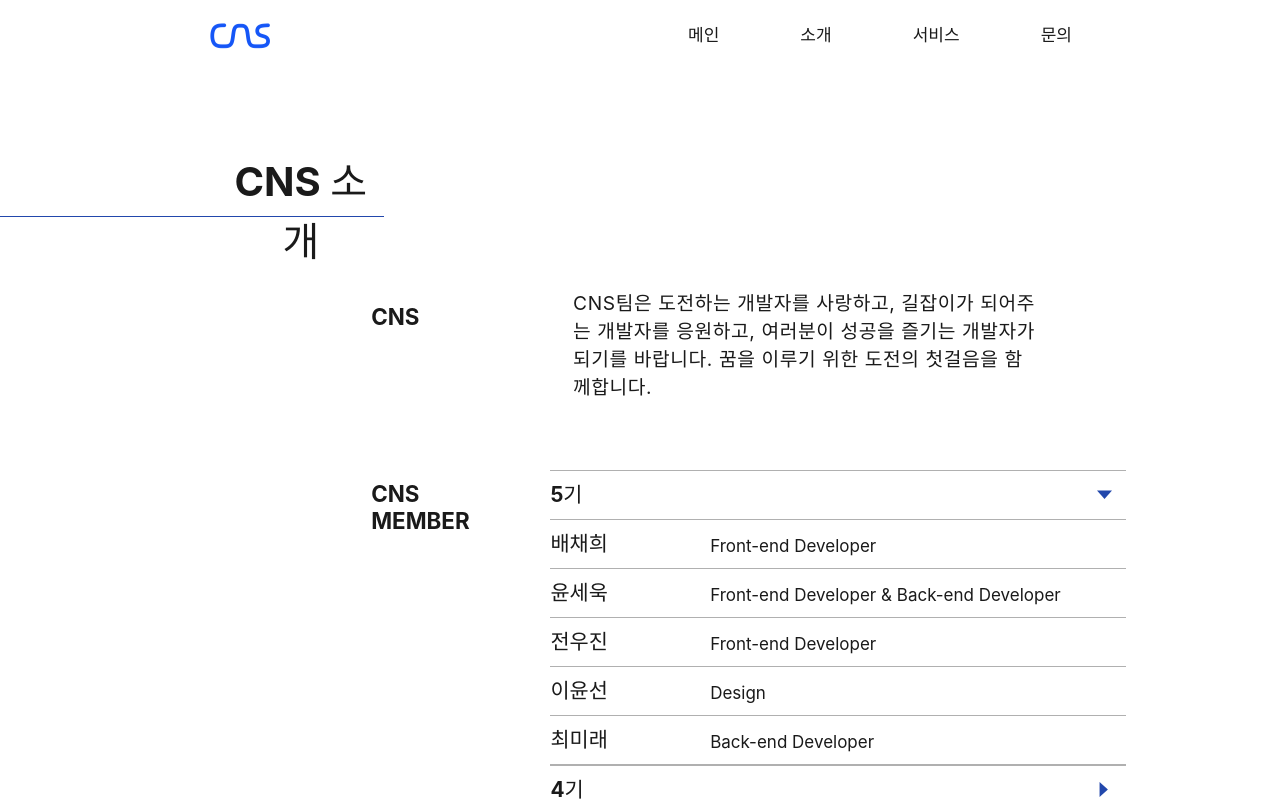
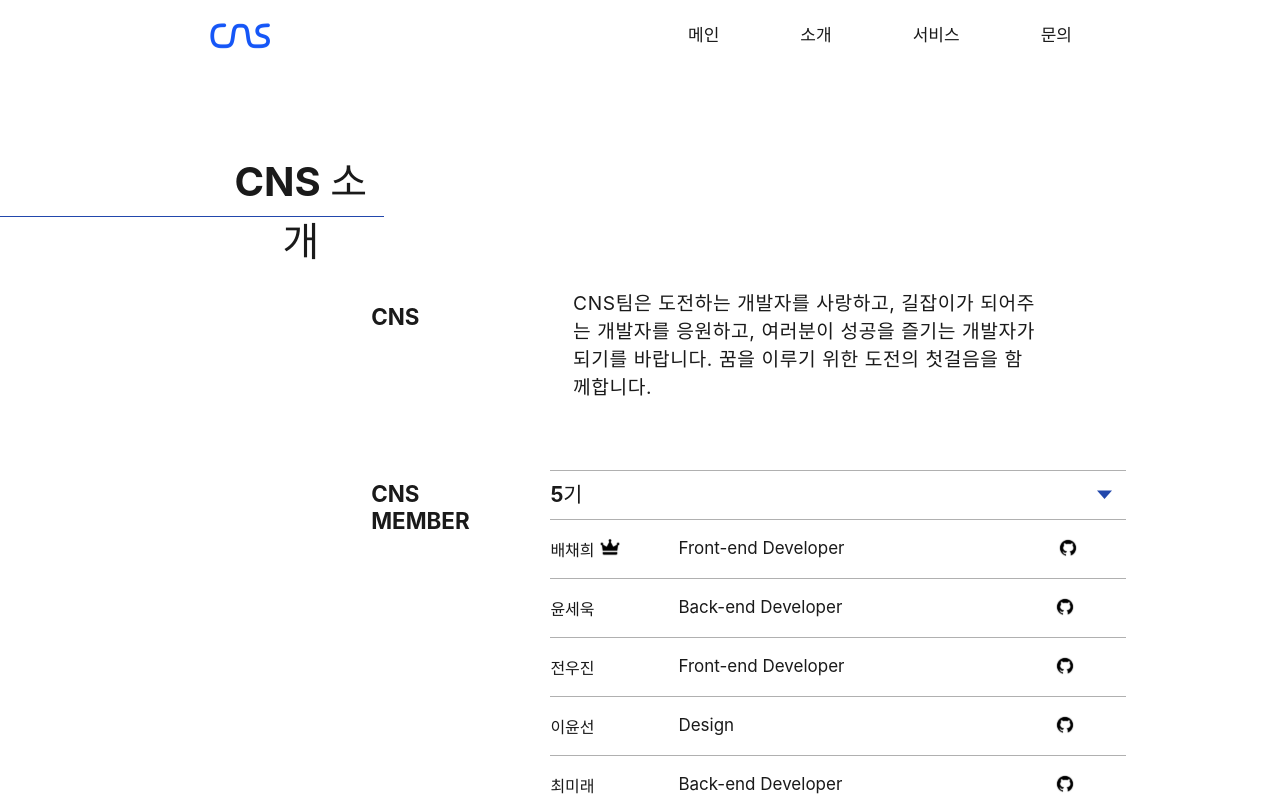
Before and after one commit to CNSintroduce/MOTDA, a React (Vite) app: page /introduction in a window 1280 px wide. Both pictures are taken after a click on the icon 1104 px from the left and 494 px from the top of the page. Shown: the top 800 px of the page. Built offline with nearby package versions, Linux system fonts and the light colour scheme.

Commit message:
:zap: :: 깃허브 링크 추가, 부장 표시 추가, 그 외에 디자인 일부 수정

```diff
--- a/src/pages/Introduction/Introduction.style.ts
+++ b/src/pages/Introduction/Introduction.style.ts
@@ -118,9 +118,10 @@ export const Member = styled.div`
     height: 5vh;
     color: #1a1a1a;
     padding-top: 1vh;
-    font-size: 1.3rem;
+    font-size: 1rem;
     font-family: Inter;
     margin-left: 12vw;
+    margin-top:10px;
     display:flex;
     animation: ${fadeIn} 0.3s ease-in;
     border-bottom: 0.7px solid #B0B0B0;
@@ -135,11 +136,27 @@ export const MemberPosition = styled.div`
     font-family: Inter;
     font-size: 17px;
     font-style: normal;
+    flex-direction: row;
+    position: absolute;
     font-weight: 400;
-    margin-left: 8vw;
-    padding-top: 1vh;
+    margin-left: 10vw;
     line-height: normal;
 `
+export const Leader = styled.img`
+    display: flex;
+    margin-bottom: 20px;
+    margin-left: 5px;
+`
+
 export const Image = styled.svg`
     transition: transform 0.3s;
 `
+
+export const Github = styled.img`
+    display: flex;
+    position: relative;
+    justify-content: flex-end;
+    cursor: pointer;
+    margin-left: 80%;
+    margin-bottom: 20px;
+`
--- a/src/pages/Introduction/Introduction.tsx
+++ b/src/pages/Introduction/Introduction.tsx
@@ -1,6 +1,9 @@
 import React, {useState} from "react";
 import * as S from "../Introduction/Introduction.style"
 import Header from "../../components/Header2/Header2";
+import Crown from "../../assets/img/crown.svg"
+import Github from "../../assets/img/github.svg"
+import src from "*?url";
 const Introduction = () => {
     const [isClick, setIsClick] = useState<number | null>(null);
 
@@ -42,14 +45,17 @@ const Introduction = () => {
                             {
                                 isClick === 5 &&(
                                     <S.Member>배채희
+                                        <S.Leader src={Crown}/>
                                         <S.MemberPosition>Front-end Developer</S.MemberPosition>
+                                        <S.Github src={Github} style={{marginLeft:"76.2%"}} onClick={()=>{window.open("https://github.com/whywwhy")}}/>
                                     </S.Member>
                                 )
                             }
                             {
                                 isClick === 5 &&(
                                     <S.Member>윤세욱
-                                        <S.MemberPosition>Front-end Developer & Back-end Developer</S.MemberPosition>
+                                        <S.MemberPosition>Back-end Developer</S.MemberPosition>
+                                        <S.Github src={Github} onClick={()=>{window.open("https://github.com/LimiteDiTempo")}}/>
                                     </S.Member>
                                 )
                             }
@@ -57,6 +63,7 @@ const Introduction = () => {
                                 isClick === 5 &&(
                                     <S.Member>전우진
                                         <S.MemberPosition>Front-end Developer</S.MemberPosition>
+                                        <S.Github src={Github} onClick={()=>{window.open("https://github.com/greenfrog616")}}/>
                                     </S.Member>
                                 )
                             }
@@ -64,6 +71,7 @@ const Introduction = () => {
                                 isClick === 5 &&(
                                     <S.Member>이윤선
                                         <S.MemberPosition>Design</S.MemberPosition>
+                                        <S.Github src={Github} onClick={()=>{window.open("https://github.com/yoonsun123 ")}}/>
                                     </S.Member>
                                 )
                             }
@@ -71,6 +79,7 @@ const Introduction = () => {
                                 isClick === 5 &&(
                                     <S.Member>최미래
                                         <S.MemberPosition>Back-end Developer</S.MemberPosition>
+                                        <S.Github src={Github} onClick={()=>{window.open("https://github.com/miraexhoi ")}}/>
                                     </S.Member>
                                 )
                             }
@@ -92,7 +101,9 @@ const Introduction = () => {
                             {
                                 isClick === 4 &&(
                                     <S.Member>조수현
+                                        <S.Leader src={Crown}/>
                                         <S.MemberPosition>Front-end Developer</S.MemberPosition>
+                                        <S.Github src={Github} style={{marginLeft:"76.2%"}} onClick={()=>{window.open("https://github.com/sueeeeh")}}/>
                                     </S.Member>
                                 )
                             }
@@ -100,6 +111,7 @@ const Introduction = () => {
                                 isClick === 4 &&(
                                     <S.Member>조완규
                                         <S.MemberPosition>Back-end Developer</S.MemberPosition>
+                                        <S.Github src={Github} onClick={()=>{window.open("https://github.com/pea06")}}/>
                                     </S.Member>
                                 )
                             }
@@ -107,6 +119,7 @@ const Introduction = () => {
                                 isClick === 4 &&(
                                     <S.Member>배경민
                                         <S.MemberPosition>Front-end Developer</S.MemberPosition>
+                                        <S.Github src={Github} onClick={()=>{window.open("https://github.com/Bae0203")}}/>
                                     </S.Member>
                                 )
                             }
@@ -114,6 +127,7 @@ const Introduction = () => {
                                 isClick === 4 &&(
                                     <S.Member>강지석
                                         <S.MemberPosition>Back-end Developer</S.MemberPosition>
+                                        <S.Github src={Github} onClick={()=>{window.open("https://github.com/jiseok419")}}/>
                                     </S.Member>
                                 )
                             }
@@ -121,6 +135,7 @@ const Introduction = () => {
                                 isClick === 4 &&(
                                     <S.Member>최아영
                                         <S.MemberPosition>Front-end Developer</S.MemberPosition>
+                                        <S.Github src={Github} onClick={()=>{window.open("https://github.com/chldkduds2")}}/>
                                     </S.Member>
                                 )
                             }
@@ -142,7 +157,9 @@ const Introduction = () => {
                             {
                                 isClick === 3 &&(
                                     <S.Member>정우재
+                                        <S.Leader src={Crown}/>
                                         <S.MemberPosition>Front-end Developer</S.MemberPosition>
+                                        <S.Github src={Github} style={{marginLeft:"76.2%"}} onClick={()=>{window.open("https://github.com/woojae05")}}/>
                                     </S.Member>
                                 )
                             }
@@ -150,6 +167,7 @@ const Introduction = () => {
                                 isClick === 3 &&(
                                     <S.Member>강성훈
                                         <S.MemberPosition>Front-end Developer</S.MemberPosition>
+                                        <S.Github src={Github} onClick={()=>{window.open("https://github.com/ksh5324")}}/>
                                     </S.Member>
                                 )
                             }
@@ -157,6 +175,7 @@ const Introduction = () => {
                                 isClick === 3 &&(
                                     <S.Member>박병관
                                         <S.MemberPosition>Front-end Developer</S.MemberPosition>
+                                        <S.Github src={Github} onClick={()=>{window.open("https://github.com/codingbotPark")}}/>
                                     </S.Member>
                                 )
                             }
@@ -164,6 +183,7 @@ const Introduction = () => {
                                 isClick === 3 &&(
                                     <S.Member>배진영
                                         <S.MemberPosition>Front-end Developer</S.MemberPosition>
+                                        <S.Github src={Github} onClick={()=>{window.open("https://github.com/baejin1018")}}/>
                                     </S.Member>
                                 )
                             }
@@ -171,6 +191,7 @@ const Introduction = () => {
                                 isClick === 3 &&(
                                     <S.Member>이승민
                                         <S.MemberPosition>Back-end Developer</S.MemberPosition>
+                                        <S.Github src={Github} onClick={()=>{window.open("https://github.com/ericlee05")}}/>
                                     </S.Member>
                                 )
                             }
@@ -178,6 +199,7 @@ const Introduction = () => {
                                 isClick === 3 &&(
                                     <S.Member>임재청
                                         <S.MemberPosition>Back-end Developer</S.MemberPosition>
+                                        <S.Github src={Github} onClick={()=>{window.open("https://github.com/iqpizza6349")}}/>
                                     </S.Member>
                                 )
                             }
@@ -185,6 +207,7 @@ const Introduction = () => {
                                 isClick === 3 &&(
                                     <S.Member>김영성
                                         <S.MemberPosition>Design</S.MemberPosition>
+                                        <S.Github src={Github} onClick={()=>{window.open("https://github.com/Yeong-seong")}}/>
                                     </S.Member>
                                 )
                             }
@@ -206,7 +229,9 @@ const Introduction = () => {
                             {
                                 isClick === 2 &&(
                                     <S.Member>류수아
+                                        <S.Leader src={Crown}/>
                                         <S.MemberPosition>Front-end Developer</S.MemberPosition>
+                                        <S.Github src={Github} style={{marginLeft:"76.2%"}} onClick={()=>{window.open("https://github.com/foxbox-r")}}/>
                                     </S.Member>
                                 )
                             }
@@ -214,6 +239,7 @@ const Introduction = () => {
                                 isClick === 2 &&(
                                     <S.Member>이민욱
                                         <S.MemberPosition>Front-end Developer</S.MemberPosition>
+                                        <S.Github src={Github} onClick={()=>{window.open("https://github.com/leeminewook")}}/>
                                     </S.Member>
                                 )
                             }
@@ -221,6 +247,7 @@ const Introduction = () => {
                                 isClick === 2 &&(
                                     <S.Member>조민수
                                         <S.MemberPosition>Front-end Developer</S.MemberPosition>
+                                        <S.Github src={Github} onClick={()=>{window.open("https://github.com/toswm128")}}/>
                                     </S.Member>
                                 )
                             }
@@ -228,6 +255,7 @@ const Introduction = () => {
                                 isClick === 2 &&(
                                     <S.Member>남주영
                                         <S.MemberPosition>Back-end Developer</S.MemberPosition>
+                                        <S.Github src={Github} onClick={()=>{window.open("https://github.com/joo01029")}}/>
                                     </S.Member>
                                 )
                             }
@@ -235,6 +263,7 @@ const Introduction = () => {
                                 isClick === 2 &&(
                                     <S.Member>허새찬
                                         <S.MemberPosition>Back-end Developer</S.MemberPosition>
+                                        <S.Github src={Github} onClick={()=>{window.open("https://github.com/H-SChan")}}/>
                                     </S.Member>
                                 )
                             }
@@ -256,7 +285,9 @@ const Introduction = () => {
                             {
                                 isClick === 1 &&(
                                     <S.Member>차승호
-                                        <S.MemberPosition>Front-end Developer & Back-end Developer</S.MemberPosition>
+                                        <S.Leader src={Crown}/>
+                                        <S.MemberPosition>Front-end Developer</S.MemberPosition>
+                                        <S.Github src={Github} style={{marginLeft:"76.2%"}} onClick={()=>{window.open("https://github.com/Sh031224")}}/>
                                     </S.Member>
                                 )
                             }
@@ -264,6 +295,7 @@ const Introduction = () => {
                                 isClick === 1 &&(
                                     <S.Member>조민희
                                         <S.MemberPosition>Front-end Developer</S.MemberPosition>
+                                        <S.Github src={Github} onClick={()=>{window.open("https://github.com/Jominhui")}}/>
                                     </S.Member>
                                 )
                             }
@@ -271,6 +303,7 @@ const Introduction = () => {
                                 isClick === 1 &&(
                                     <S.Member>정성훈
                                         <S.MemberPosition>Back-end Developer</S.MemberPosition>
+                                        <S.Github src={Github} onClick={()=>{window.open("https://github.com/jsh0128")}}/>
                                     </S.Member>
                                 )
                             }
```
Also changed, not shown: src/assets/img/crown.svg (added), src/assets/img/github.svg (added).
